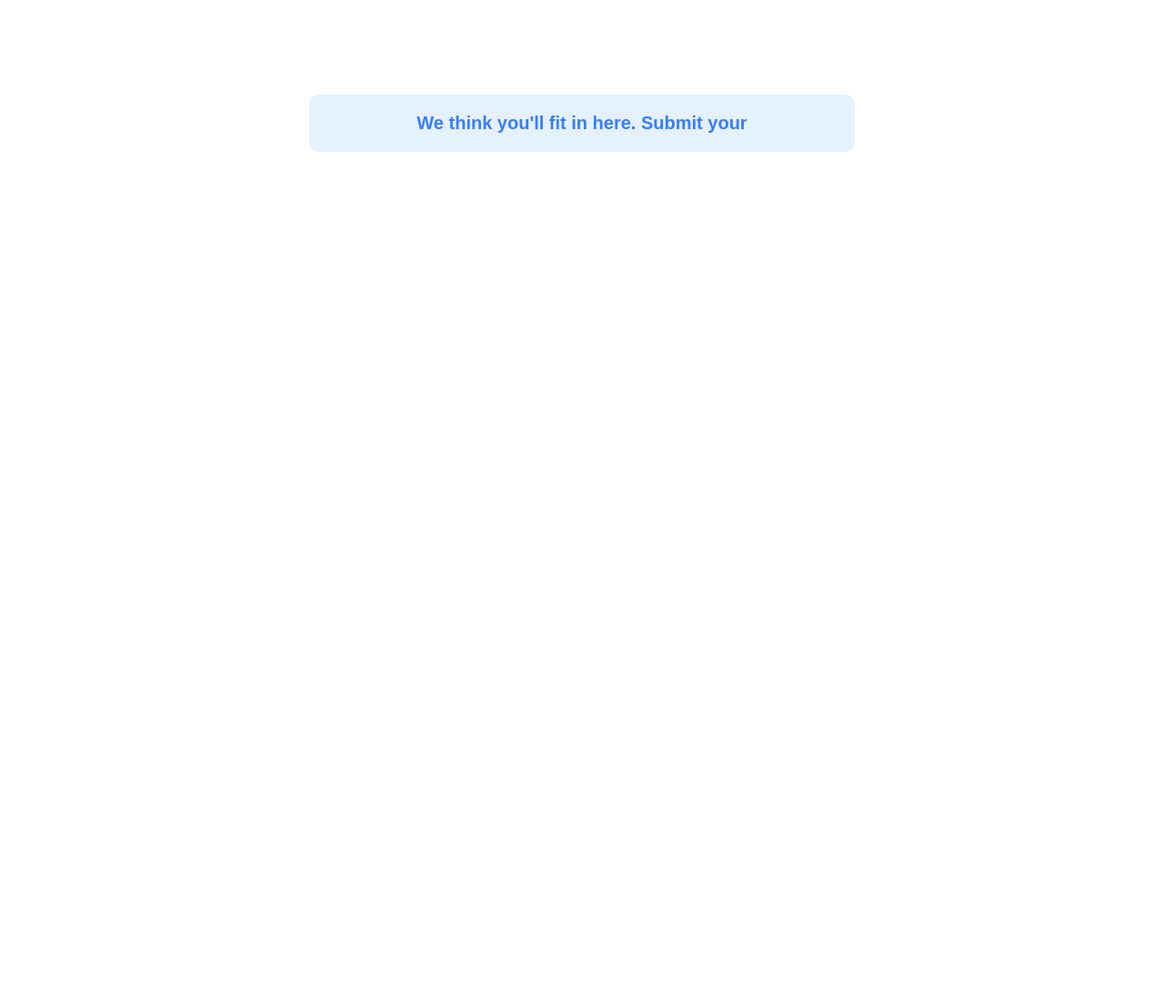
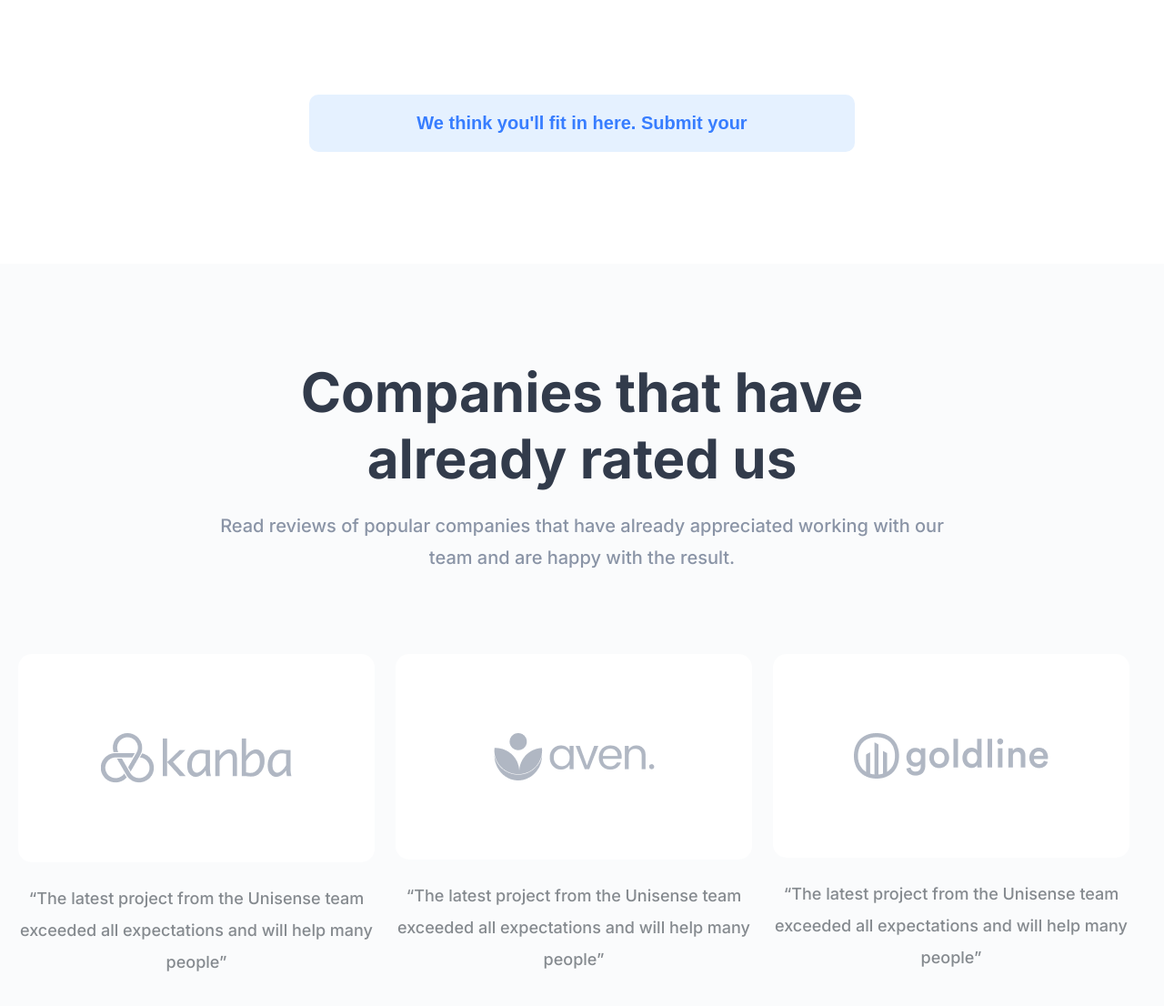
Before and after one commit to karimkul/marketing-project, a plain HTML site: page index.html in a window 1280 px wide. Shown: the part 3099-4205 px from the top of the page at 91% size. Before the commit the page ends 3389 px from the top, so only its background shows below. Drawn offline with nearby package versions, Linux system fonts and the light colour scheme.

Commit message:
Finish sponsors-section

```diff
--- /dev/null
+++ b/css/sponsors-section.css
@@ -0,0 +1,55 @@
+.sponsors-section {
+    background-color: #fafbfc;
+    padding-right: 2rem;
+    padding-left: 2rem;
+}
+.main-sponsors {
+    max-width: 124rem;
+    margin: 0 auto;
+    padding: 10.5rem 0;
+}
+.main-sponsors-in {
+    font-weight: 700;
+    font-size: 6rem;
+    line-height: 7.3rem;
+    color: #323b4b;
+    text-align: center;
+}
+.main-sponsors-text {
+    font-weight: 500;
+    font-size: 2rem;
+    line-height: 3.5rem;
+    color: #8a94a6;
+    text-align: center;
+}
+.helper-margin-top {
+    margin-top: 2rem;
+}
+
+.main-sponsors-cards {
+    display: flex;
+    gap: 2.3rem;
+    width: 100%;
+    margin-top: 8.8rem;
+}
+.main-sponsors-box {
+    width: 39.2rem;
+    /* width: 100%; */
+}
+.sponsors-card {
+    display: flex;
+    align-items: center;
+    justify-content: center;
+    padding: 8.7rem 0;
+    width: 100%;
+    background-color: #ffffff;
+    border-radius: 15px;
+    margin-bottom: 2.2rem;
+}
+.sponsors-card-text {
+    font-size: 1.8rem;
+    font-weight: 500;
+    line-height: 3.5rem;
+    color: #858a8f;
+    text-align: center;
+}
--- a/css/team-section.css
+++ b/css/team-section.css
@@ -46,6 +46,8 @@
 .team-card-img {
     width: 18.1rem;
     height: 18.1rem;
+    /* width: 100%;
+    height: 100%; */
     border-radius: 50%;
     margin-bottom: 2.7rem;
 }
@@ -80,4 +82,11 @@
     width: 60rem;
     padding: 2rem 0;
     margin-top: 10.7rem;
+    cursor: pointer;
+    transition: 0.7s;
 }
+.main-team-btn:hover {
+    color: #ffffff;
+    background-color: #377dff;
+    transition: 0.7s;
+}
--- a/index.html
+++ b/index.html
@@ -16,6 +16,7 @@
         <link rel="stylesheet" href="./css/hero-section.css" />
         <link rel="stylesheet" href="./css/feature-section.css" />
         <link rel="stylesheet" href="./css/team-section.css" />
+        <link rel="stylesheet" href="./css/sponsors-section.css" />
     </head>
     <body>
         <header class="header">
@@ -306,6 +307,62 @@
                     </div>
                 </div>
             </section>
+            <section class="sponsors-section">
+                <div class="main-sponsors">
+                    <div>
+                        <h2 class="main-sponsors-in">Companies that have</h2>
+                        <h2 class="main-sponsors-in">already rated us</h2>
+                        <p class="main-sponsors-text helper-margin-top">
+                            Read reviews of popular companies that have already
+                            appreciated working with our
+                        </p>
+                        <p class="main-sponsors-text">
+                            team and are happy with the result.
+                        </p>
+                    </div>
+                    <div class="main-sponsors-cards">
+                        <div class="main-sponsors-box">
+                            <div class="sponsors-card">
+                                <img
+                                    src="./assets/sponsors-img/Group.png"
+                                    alt=""
+                                />
+                            </div>
+                            <p class="sponsors-card-text">
+                                “The latest project from the Unisense team
+                                exceeded all expectations and will help many
+                                people”
+                            </p>
+                        </div>
+                        <div class="main-sponsors-box">
+                            <div class="sponsors-card">
+                                <img
+                                    src="./assets/sponsors-img/aven 2.png"
+                                    alt=""
+                                />
+                            </div>
+                            <p class="sponsors-card-text">
+                                “The latest project from the Unisense team
+                                exceeded all expectations and will help many
+                                people”
+                            </p>
+                        </div>
+                        <div class="main-sponsors-box">
+                            <div class="sponsors-card">
+                                <img
+                                    src="./assets/sponsors-img/goldline 2.png"
+                                    alt="img"
+                                />
+                            </div>
+                            <p class="sponsors-card-text">
+                                “The latest project from the Unisense team
+                                exceeded all expectations and will help many
+                                people”
+                            </p>
+                        </div>
+                    </div>
+                </div>
+            </section>
         </main>
         <script
             type="module"
```
